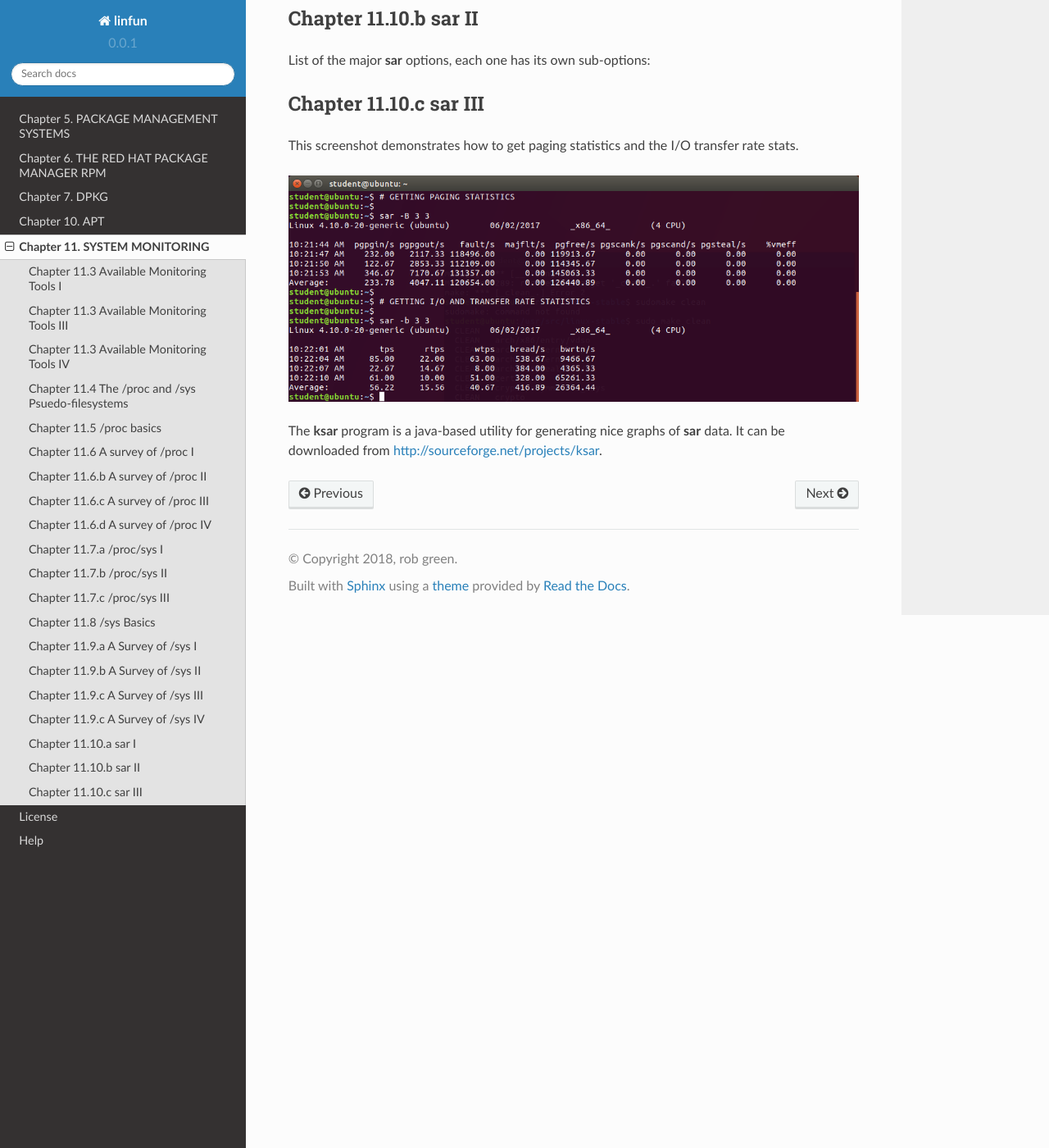
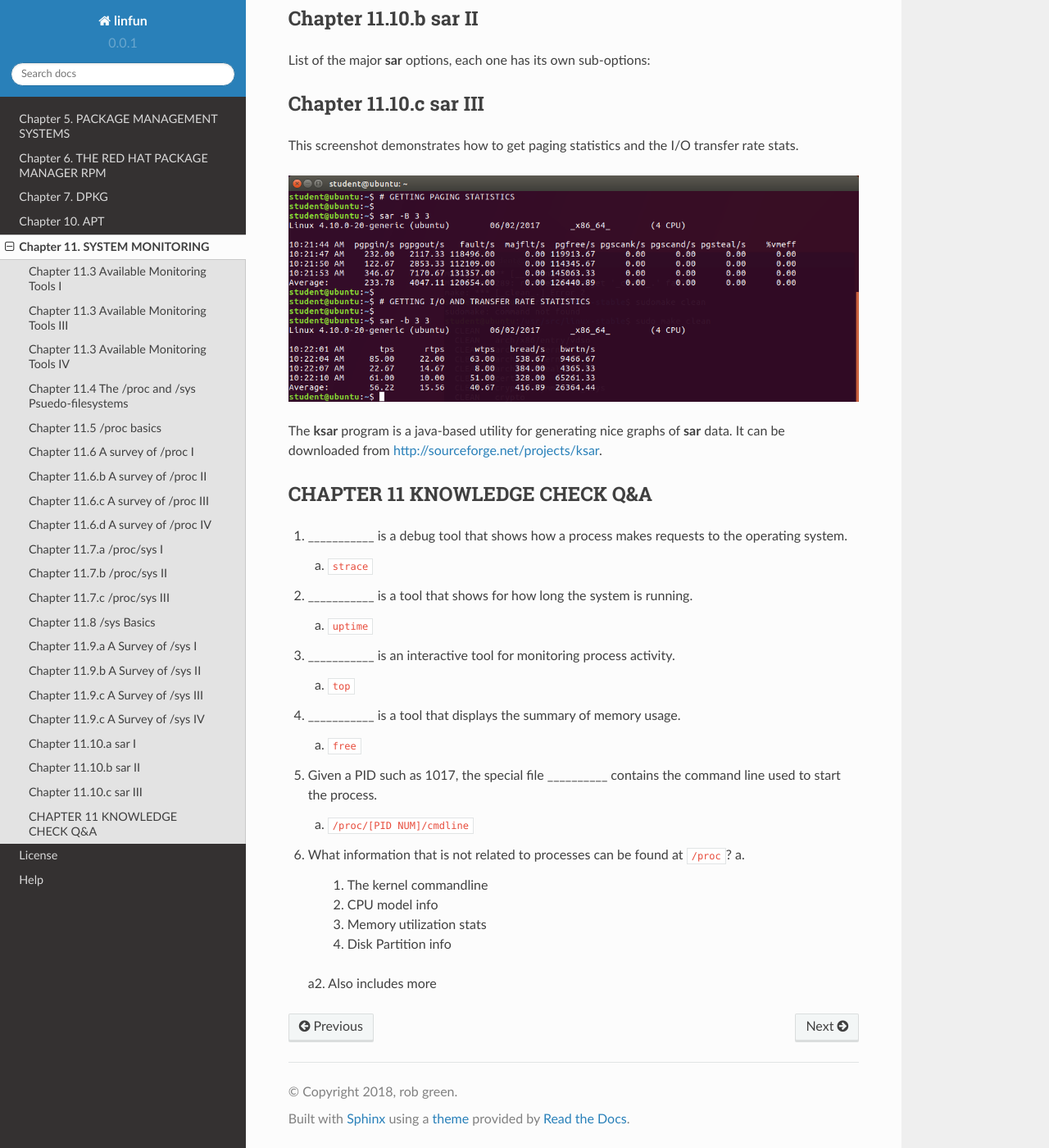
Before and after one commit to py010/linfun, a Sphinx documentation site: the page built from docs/source/chapter11.rst, in a window 1280 px wide and 1400 px high, scrolled down 8314 px. Shown: the whole window at 82% size. Built offline with Sphinx 7.4.7 and the Read the Docs theme 2.0.0, drawn with Linux system fonts in a browser that asks for light colours; pages that are not in the unit, such as notebooks, are missing from menus; some of the changed text lies outside the part shown.

Commit message:
chap11 knowledge check added

```diff
--- a/docs/source/chapter11.rst
+++ b/docs/source/chapter11.rst
@@ -296,3 +296,36 @@ This screenshot demonstrates how to get paging statistics and the I/O transfer r
 .. image:: https://github.com/py010/linfun/blob/master/docs/source/images/sario.png?raw=true
 
 The **ksar** program is a java-based utility for generating nice graphs of **sar** data. It can be downloaded from  http://sourceforge.net/projects/ksar.
+
+
+CHAPTER 11 KNOWLEDGE CHECK Q&A
+^^^^^^^^^^^^^^^^^^^^^^^^^^^^^^
+
+1. ___________ is a debug tool that shows how a process makes requests to the operating system.
+
+   a. ``strace``
+
+2. ___________ is a tool that shows for how long the system is running.
+
+   a. ``uptime``
+
+3. ___________ is an interactive tool for monitoring process activity.
+
+   a. ``top``
+
+4. ___________ is a tool that displays the summary of memory usage.
+
+   a. ``free``
+
+5. Given a PID such as 1017, the special file __________ contains the command line used to start the process.
+
+   a. ``/proc/[PID NUM]/cmdline``
+
+6. What information that is not related to processes can be found at ``/proc``?
+   a.
+         1. The kernel commandline
+         2. CPU model info
+         3. Memory utilization stats
+         4. Disk Partition info
+
+   a2. Also includes more
```
Also changed, not shown: other parts of docs/source/chapter11.rst (+1 -1 lines).
